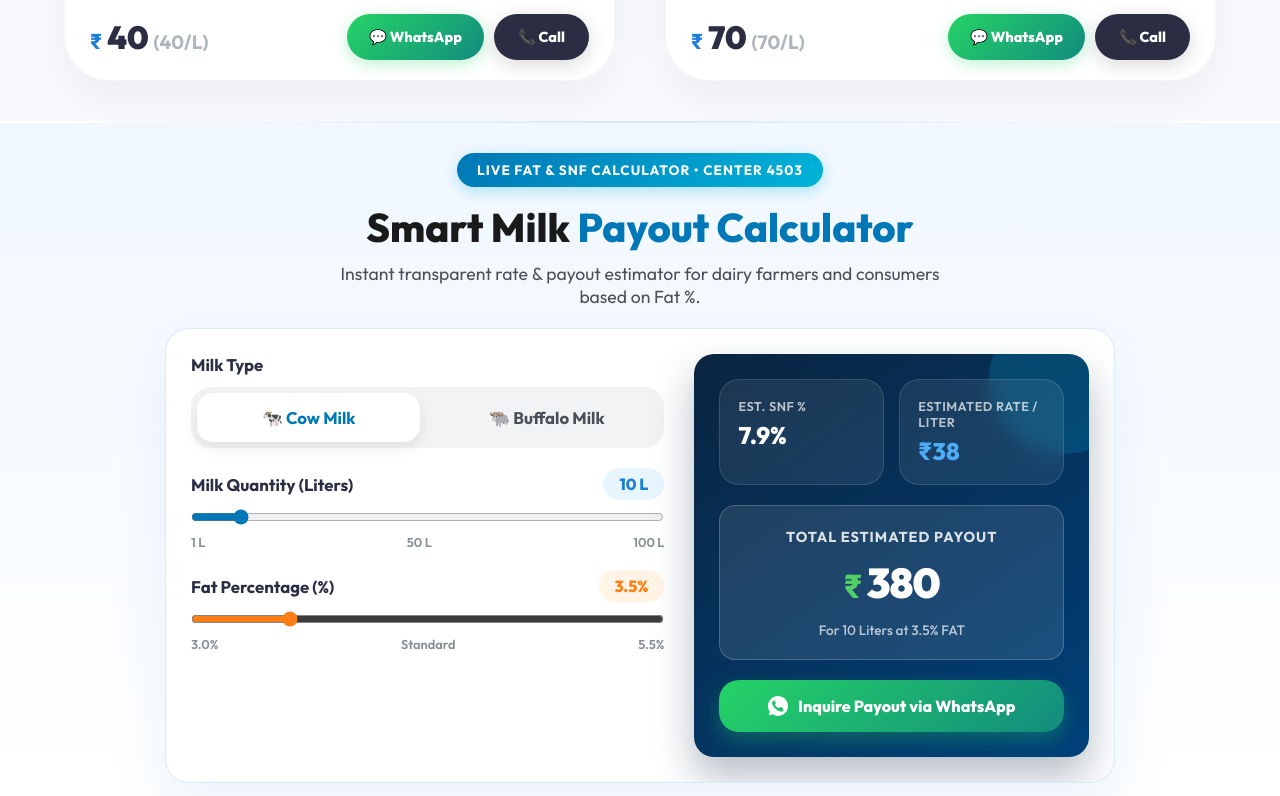
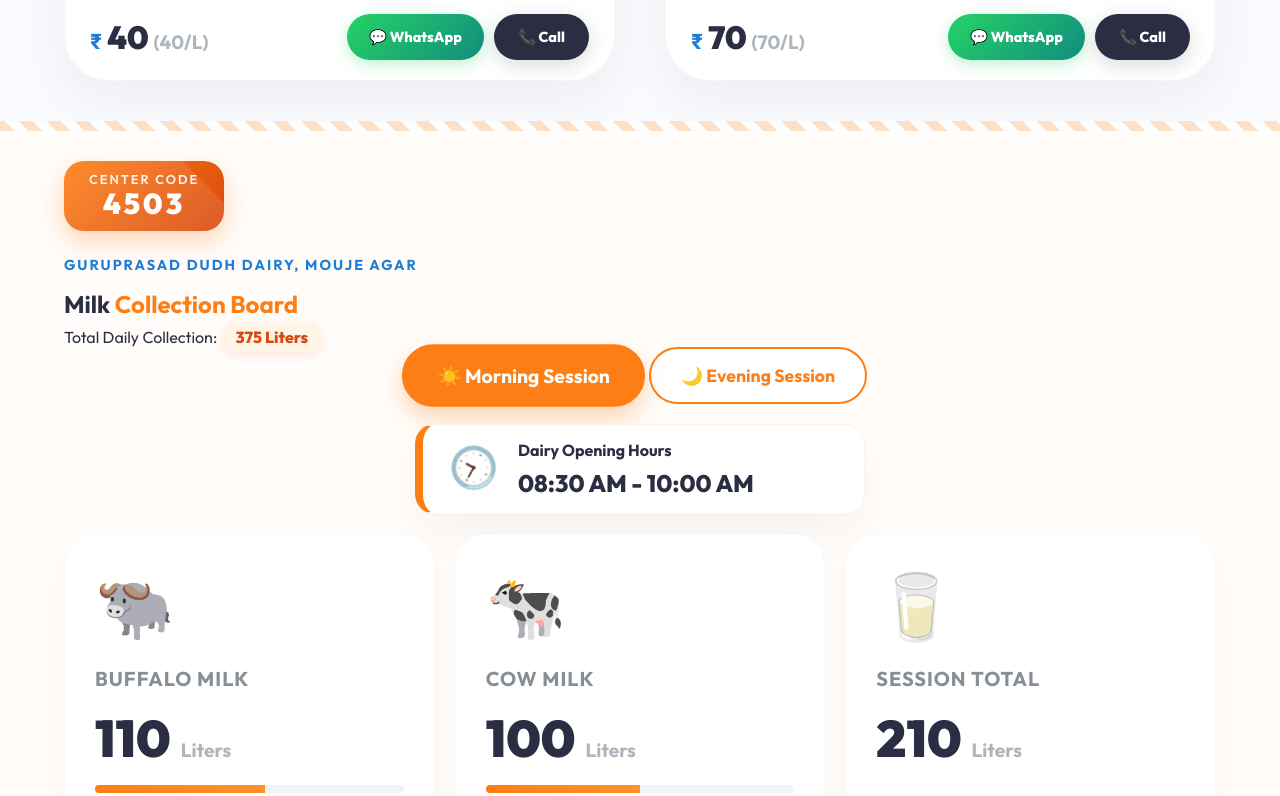
Before and after one commit to shreyas-96/GuruprassadDudhDairy, a React (Vite) app: page / in a window 1280 px wide. Shown: the part 1364-2160 px from the top of the page. Built offline with nearby package versions, Linux system fonts and the light colour scheme.

Commit message:
Hide Rate Calculator section from main page, navbar, and footer

```diff
--- a/src/App.jsx
+++ b/src/App.jsx
@@ -61,8 +61,8 @@ function App() {
         <div className="section-divider"></div>
         <Products />
 
-        <div className="section-divider"></div>
-        <RateCalculator />
+        {/* <div className="section-divider"></div> */}
+        {/* <RateCalculator /> */}
 
         {/*
       <div className="section-divider"></div>
--- a/src/components/Footer/Footer.jsx
+++ b/src/components/Footer/Footer.jsx
@@ -52,7 +52,6 @@ const Footer = () => {
                         <ul>
                             <li><a href="#home" onClick={(e) => { e.preventDefault(); scrollToId('home'); }}>🏠 {t.linkHome}</a></li>
                             <li><a href="#products" onClick={(e) => { e.preventDefault(); scrollToId('products'); }}>🥛 {t.linkProducts}</a></li>
-                            <li><a href="#calculator" onClick={(e) => { e.preventDefault(); scrollToId('calculator'); }}>🧮 {t.linkCalculator}</a></li>
                             <li><a href="#collections" onClick={(e) => { e.preventDefault(); scrollToId('collections'); }}>📊 {t.linkCollectionBoard}</a></li>
                             <li><a href="#gallery" onClick={(e) => { e.preventDefault(); scrollToId('gallery'); }}>🖼️ {t.linkGallery}</a></li>
                         </ul>
--- a/src/components/Navbar/Navbar.jsx
+++ b/src/components/Navbar/Navbar.jsx
@@ -26,7 +26,7 @@ const Navbar = ({ onLogoClick }) => {
 
     // IntersectionObserver to detect active section while scrolling
     useEffect(() => {
-        const sections = ['home', 'products', 'calculator', 'collections', 'gallery'];
+        const sections = ['home', 'products', 'collections', 'gallery'];
         const offset = NAVBAR_HEIGHT + TICKER_HEIGHT;
 
         const observers = [];
@@ -79,7 +79,6 @@ const Navbar = ({ onLogoClick }) => {
     const navItems = [
         { id: 'home', label: t.home },
         { id: 'products', label: t.products },
-        { id: 'calculator', label: t.calculator },
         { id: 'collections', label: t.collections },
         { id: 'gallery', label: t.gallery },
     ];
```
